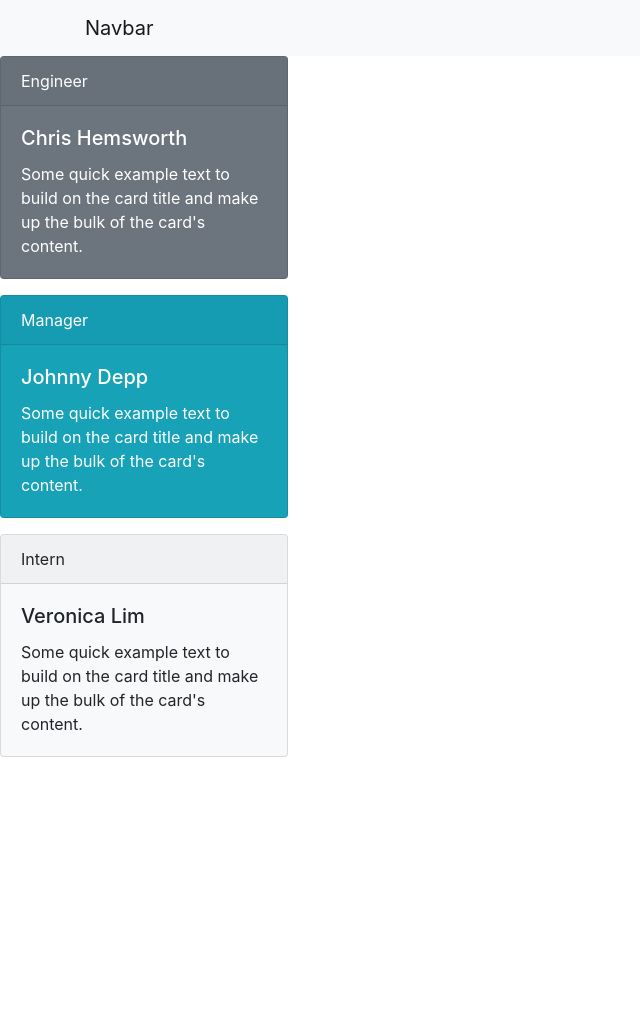
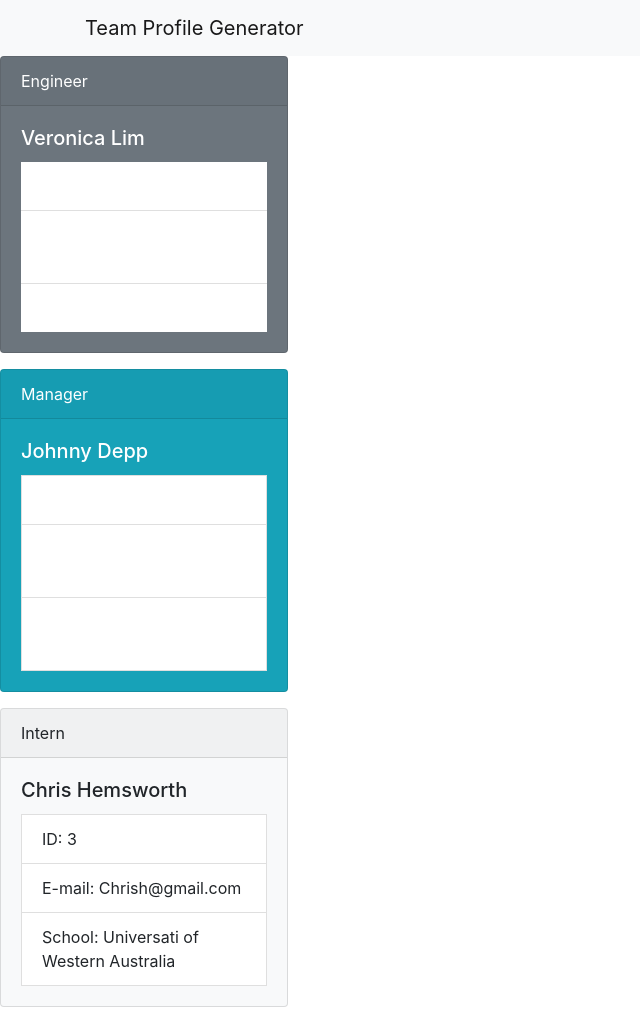
Before and after one commit to Veron-star/teamgenerator, a website: page output/team.html in a window 1280 px wide. Shown: the whole page, without its empty margins (0-640 px from the left). Before the commit the page ends 800 px from the top, so only its background shows below. Drawn offline with nearby package versions, Linux system fonts and the light colour scheme.

Commit message:
updated team profile.html

```diff
--- a/output/team.html
+++ b/output/team.html
@@ -12,15 +12,19 @@
 <body>
     <nav class="navbar navbar-expand-lg navbar-light bg-light">
         <div class="container">
-          <a class="navbar-brand" href="#">Navbar</a>
+          <a class="navbar-brand" href="#">Team Profile Generator</a>
         </div>
       </nav>
 
       <div class="card text-white bg-secondary mb-3" style="max-width: 18rem;">
         <div class="card-header">Engineer</div>
         <div class="card-body">
-          <h5 class="card-title">Chris Hemsworth</h5>
-          <p class="card-text">Some quick example text to build on the card title and make up the bulk of the card's content.</p>
+          <h5 class="card-title">Veronica Lim</h5>
+          <ul class="list-group list-group-flush">
+            <li class="list-group-item">ID: 1</li>
+            <li class="list-group-item">E-mail: veron_yan@yahoo.com.sg</li>
+            <li class="list-group-item">GitHub: Veron-star</li>
+          </ul>
         </div>
       </div>
 
@@ -28,15 +32,19 @@
         <div class="card-header">Manager</div>
         <div class="card-body">
           <h5 class="card-title">Johnny Depp</h5>
-          <p class="card-text">Some quick example text to build on the card title and make up the bulk of the card's content.</p>
+          <li class="list-group-item">ID: 2</li>
+          <li class="list-group-item">E-mail: Johnny.D@tpg.com</li>
+          <li class="list-group-item">Office Number: 08 9696-8011</li>
         </div>
       </div>
 
       <div class="card bg-light mb-3" style="max-width: 18rem;">
         <div class="card-header">Intern</div>
         <div class="card-body">
-          <h5 class="card-title">Veronica Lim</h5>
-          <p class="card-text">Some quick example text to build on the card title and make up the bulk of the card's content.</p>
+          <h5 class="card-title">Chris Hemsworth</h5>
+          <li class="list-group-item">ID: 3</li>
+          <li class="list-group-item">E-mail: Chrish@gmail.com</li>
+          <li class="list-group-item">School: Universati of Western Australia</li>
         </div>
       </div>
 
```
